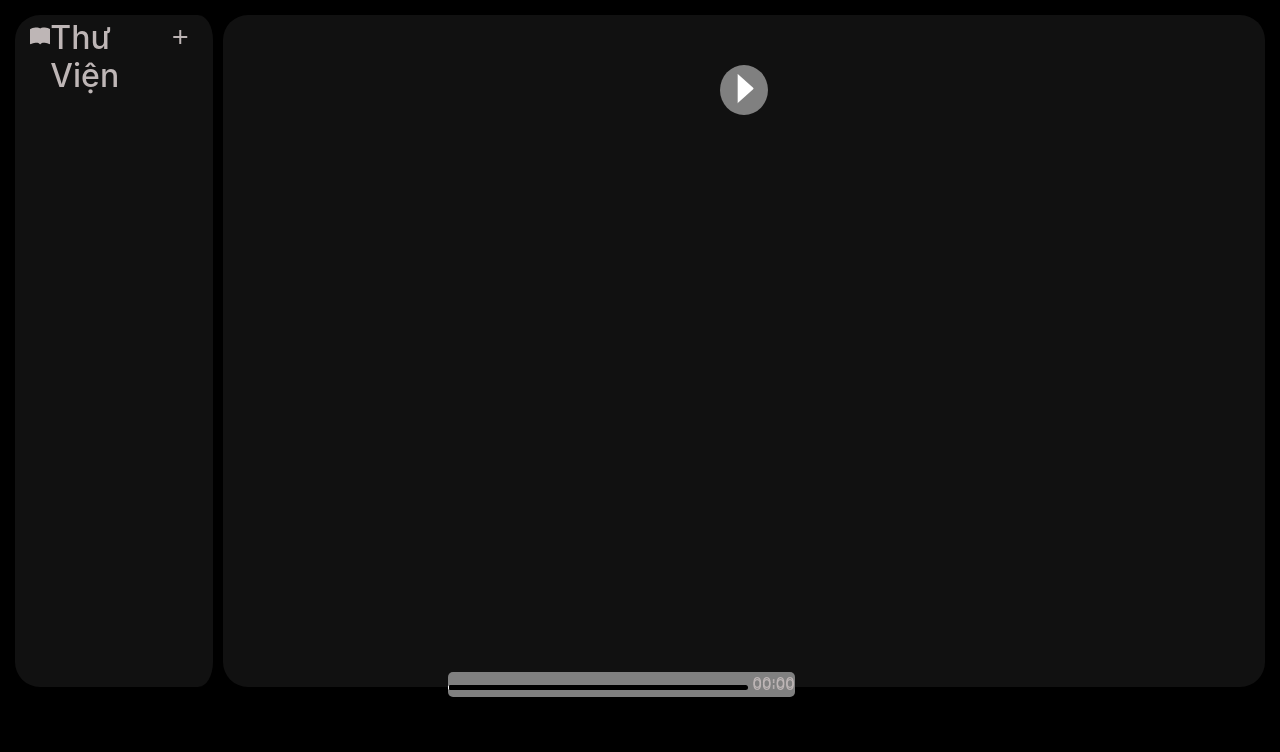
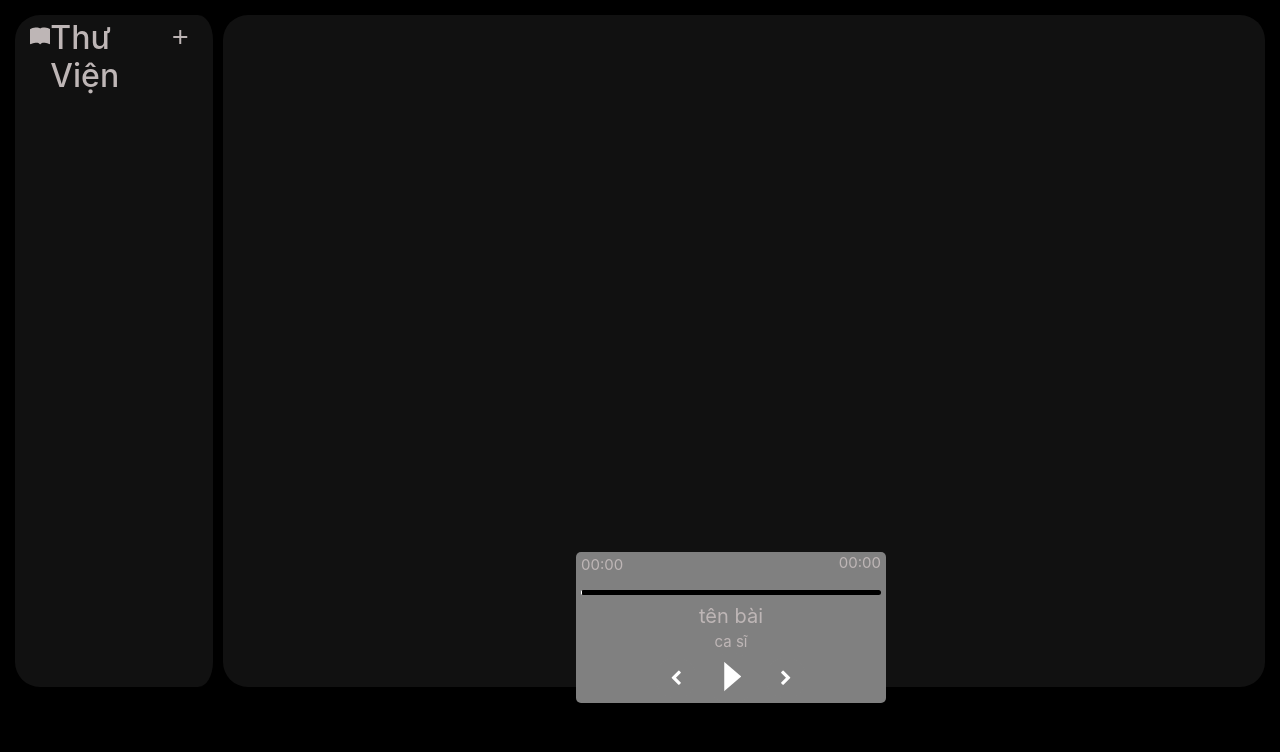
Before and after one commit to TQVLucKy/webmusic, a PHP site: page /main.php in a window 1280 px wide. Shown: the part 48-800 px from the top of the page. Run offline with PHP 8.4, Linux system fonts and the light colour scheme; data that the repository does not hold is empty; style sheets or scripts are compiled from the project's sources.

Commit message:
mini music

```diff
--- a/playmusic.css
+++ b/playmusic.css
@@ -1,9 +1,12 @@
 .music-slider {
   background-color: gray;
   border-radius: 5px;
-  left: 35%;
-  top: 90%;
+  left: 45%;
+  top: 75%;
   position: fixed;
+  height: auto;
+  width: 310px;
+  padding: 0 5px;
 }
 .music-slider .seek-bar {
   width: 300px;
@@ -22,23 +25,28 @@
   box-shadow: -400px 0 0 400px white;
 }
 .music-slider .current-time,
-.music-slider .music-time {
+.music-slider .music-time, .music-slider .current-artist {
   font-size: 15px;
 }
 .music-slider .music-time {
   position: absolute;
   float: left;
-  right: 0;
+  right: 5px;
 }
-
-.controls {
-  width: 100px;
+.music-slider .current-music {
+  font-size: 20px;
+}
+.music-slider .current-music, .music-slider .current-artist {
   display: flex;
   justify-content: center;
+}
+.music-slider .controls {
+  width: 150px;
+  display: flex;
+  justify-content: space-between;
   margin: auto;
-  margin-top: 50px;
 }
-.controls .btn-play {
+.music-slider .controls .btn-play {
   position: relative;
   width: 50px;
   height: 50px;
@@ -47,7 +55,12 @@
   cursor: pointer;
   border: none;
 }
-.controls .btn-play span {
+.music-slider .controls .btn-play:hover {
+  background-color: black;
+  opacity: 0.5;
+  transition: 1s;
+}
+.music-slider .controls .btn-play span {
   position: absolute;
   top: 20%;
   left: 25%;
@@ -60,14 +73,14 @@
   -webkit-clip-path: polygon(0 0, 100% 0, 100% 100%, 0 100%);
           clip-path: polygon(0 0, 100% 0, 100% 100%, 0 100%);
 }
-.controls .btn-play span:nth-child(2) {
+.music-slider .controls .btn-play span:nth-child(2) {
   left: 55%;
   transform-origin: center;
 }
-.controls .btn-play.pause span:nth-child(2) {
+.music-slider .controls .btn-play.pause span:nth-child(2) {
   transform: translateY(-50%) scaleY(0);
 }
-.controls .btn-play.pause span:nth-child(1) {
+.music-slider .controls .btn-play.pause span:nth-child(1) {
   width: 35%;
   top: 47%;
   left: 53%;
@@ -76,6 +89,20 @@
   -webkit-clip-path: polygon(0 0, 100% 50%, 100% 50%, 0 100%);
           clip-path: polygon(0 0, 100% 50%, 100% 50%, 0 100%);
 }
-.controls .btn-play.pause {
-  animation: pulse 2s linear infinite;
+.music-slider .controls .btn {
+  width: 40px;
+  height: 40px;
+  background: gray;
+  border-radius: 50%;
+  display: flex;
+  justify-content: center;
+  align-items: center;
+  cursor: pointer;
+  margin-top: 5px;
+  color: white;
+}
+.music-slider .controls .btn:hover {
+  background-color: black;
+  opacity: 0.5;
+  transition: 1s;
 }/*# sourceMappingURL=playmusic.css.map */
--- a/playmusic.php
+++ b/playmusic.php
@@ -1,21 +1,23 @@
-<link rel="stylesheet" type="text/css" href="playmusic.scss">
-
+<link rel="stylesheet" type="text/css" href="playmusic.css">
+<link rel="stylesheet" href="https://cdnjs.cloudflare.com/ajax/libs/font-awesome/4.7.0/css/font-awesome.css" />
 
 <audio src="" id="audio"></audio>
 <div class="music-slider">
-    <input type="range" value="0" class="seek-bar" />
     <span class="current-time">00:00</span>
     <span class="music-time">00:00</span>
-</div>
+    <input type="range" value="0" class="seek-bar" />
+    <span class="current-music">tên bài</span>
+    <span class="current-artist">ca sĩ</span>
     <div class="controls">
-    <button class="btn btnback"><i class="fa fa-chevron-left" aria-hidden="true"></i></button>
+        <button class="btn btnback"><i class="fa fa-chevron-left"></i></button>
         <button class="btn-play pause">
             <span></span>
             <span></span>
         </button>
-    <button class="btn btnnext"><i class="fa fa-chevron-right" aria-hidden="true"></i></button>
+        <button class="btn btnnext"><i class="fa fa-chevron-right"></i></button>
     </div>
 </div>
+<script src="song.js"></script>
 <script>
     let currentSong = 0;
 
@@ -38,6 +40,75 @@
             music.pause();
         }
         btnplay.classList.toggle('pause');
-        boxdisk.classList.toggle('play');
     });
+
+    const setSong = (i) => {
+        seekbar.value = 0;
+        let song = songs[i];
+        currentSong = i;
+        music.src = song.path;
+        songname.innerHTML = song.artist;
+
+        currenttimes.innerHTML = '00:00';
+        setTimeout(() => {
+            seekbar.max = music.duration;
+            musictime.innerHTML = formatTimes(music.duration);
+        }, 300);
+    }
+    setSong(0);
+
+    const formatTimes = (time) => {
+        let min = Math.floor(time % 60);
+        if (min < 10)
+            min = '0${min}';
+
+        let sec = Math.floor(time % 60);
+        if (sec < 10)
+            sec = '0${sec}';
+    }
+
+    //set seek bar
+    setInterval(() => {
+        seekbar.value = music.currentSong;
+        currenttimes.innerHTML = formatTimes(music.currenttimes)
+        if (Math.floor(music.currenttimes) == Math.floor(seekbar.max))
+            btnnext.click();
+    }, 500);
+    seekbar.addEventListener('change', () => {
+        music.currenttimes = seekbar.value;
+    })
+
+    const PlayMusic = () => {
+        music.play();
+        btnplay.classList.remove('pause');
+    }
+
+    //Next and PreView
+
+    btnnext.addEventListener('click', () => {
+        if (currentSong >= songs.length - 1) {
+            currentSong = 0;
+        } else {
+            currentSong++;
+        }
+
+        setSong(currentSong);
+    })
+    btnback.addEventListener('click', () => {
+        if (currentSong <= 0) {
+            currentSong = songs.length + 1;
+        } else {
+            currentSong--;
+        }
+
+        setSong(currentSong);
+    })
+
+    //random music
+    btnrandom.addEventListener('click', () => {
+        randomSong = songs[floor.random() * (songs.length() - 1) + 1];
+        while (randomSong == currentSong)
+            randomSong = songs[floor.random() * (songs.length() - 1) + 1];
+        setSong(randomSong);
+    })
 </script>
--- a/playmusic.scss
+++ b/playmusic.scss
@@ -1,10 +1,12 @@
 .music-slider {
     background-color: gray;
     border-radius: 5px;
-    left: 35%;
-    top: 90%;
+    left: 45%;
+    top: 75%;
     position: fixed;
-
+    height: auto;
+    width: 310px;
+    padding: 0 5px;
     .seek-bar {
         width: 300px;
         height: 5px;
@@ -13,7 +15,6 @@
         cursor: pointer;
         -webkit-appearance: none;
         overflow: hidden;
-
         &::-webkit-slider-thumb {
             -webkit-appearance: none;
             width: 1px;
@@ -24,23 +25,27 @@
     }
 
     .current-time,
-    .music-time {
+    .music-time, .current-artist {
         font-size: 15px;
     }
 
     .music-time {
         position: absolute;
         float: left;
-        right: 0;
+        right: 5px;
     }
+    .current-music{
+        font-size: 20px;
     }
-
+    .current-music, .current-artist{
+        display: flex;
+        justify-content:center;
+    }
     .controls {
-    width: 100px;
+        width: 150px;
         display: flex;
-    justify-content: center;
+        justify-content: space-between;
         margin: auto;
-    margin-top: 50px;
 
         .btn-play {
             position: relative;
@@ -50,6 +55,12 @@
             background: gray;
             cursor: pointer;
             border: none;
+
+            &:hover {
+                background-color: black;
+                opacity: 0.5;
+                transition: 1s;
+            }
 
             span {
                 position: absolute;
@@ -61,7 +72,8 @@
                 border-radius: 2px;
                 background: white;
                 transition: .5s;
-            clip-path: polygon(0 0,100% 0,100% 100%,0 100%);
+                clip-path: polygon(0 0, 100% 0, 100% 100%, 0 100%);
+
                 &:nth-child(2) {
                     left: 55%;
                     transform-origin: center;
@@ -69,21 +81,38 @@
             }
 
         }
-    .btn-play.pause span:nth-child(2){
-        transform:translateY(-50%) scaleY(0);
+
+        .btn-play.pause span:nth-child(2) {
+            transform: translateY(-50%) scaleY(0);
         }
-    .btn-play.pause span:nth-child(1){
+
+        .btn-play.pause span:nth-child(1) {
             width: 35%;
             top: 47%;
             left: 53%;
-        transform: translate(-50%,-50%);
+            transform: translate(-50%, -50%);
             border-radius: 0;
-        clip-path: polygon(0 0,100% 50%,100% 50%,0 100%);
+            clip-path: polygon(0 0, 100% 50%, 100% 50%, 0 100%);
         }
 
-    .btn-play.pause{
-        animation: pulse 2s linear infinite;
+        .btn {
+            width: 40px;
+            height: 40px;
+            background: gray;
+            border-radius: 50%;
+            display: flex;
+            justify-content: center;
+            align-items: center;
+            cursor: pointer;
+            margin-top: 5px;
+            color: white;
+
+            &:hover {
+                background-color: black;
+                opacity: 0.5;
+                transition: 1s;
+            }
         }
 
-
     }
+}
```
Also changed, not shown: song.js (added, +61 -0 lines), 1 other file. Lines whose indentation alone changed are shown as unchanged.
